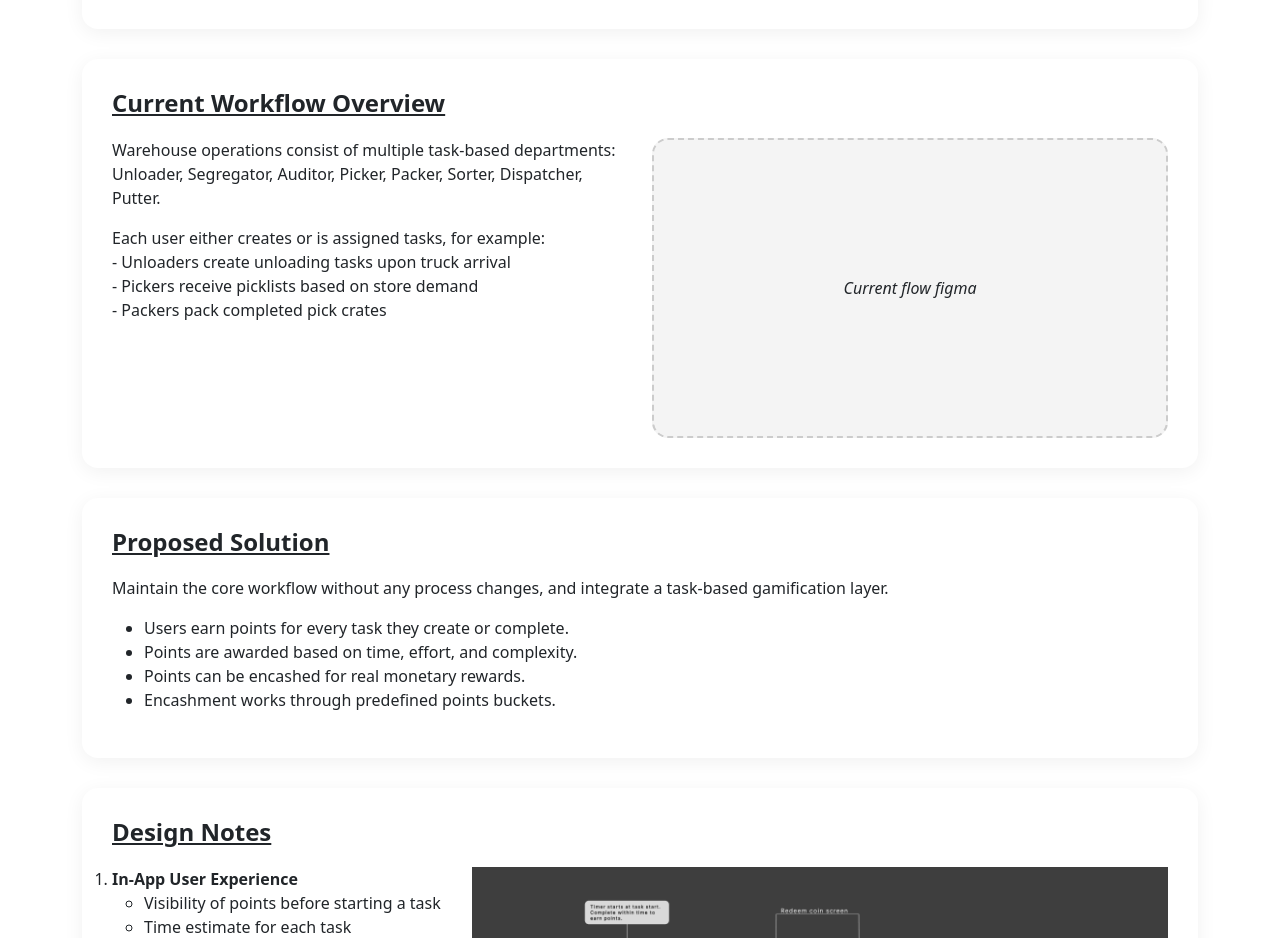
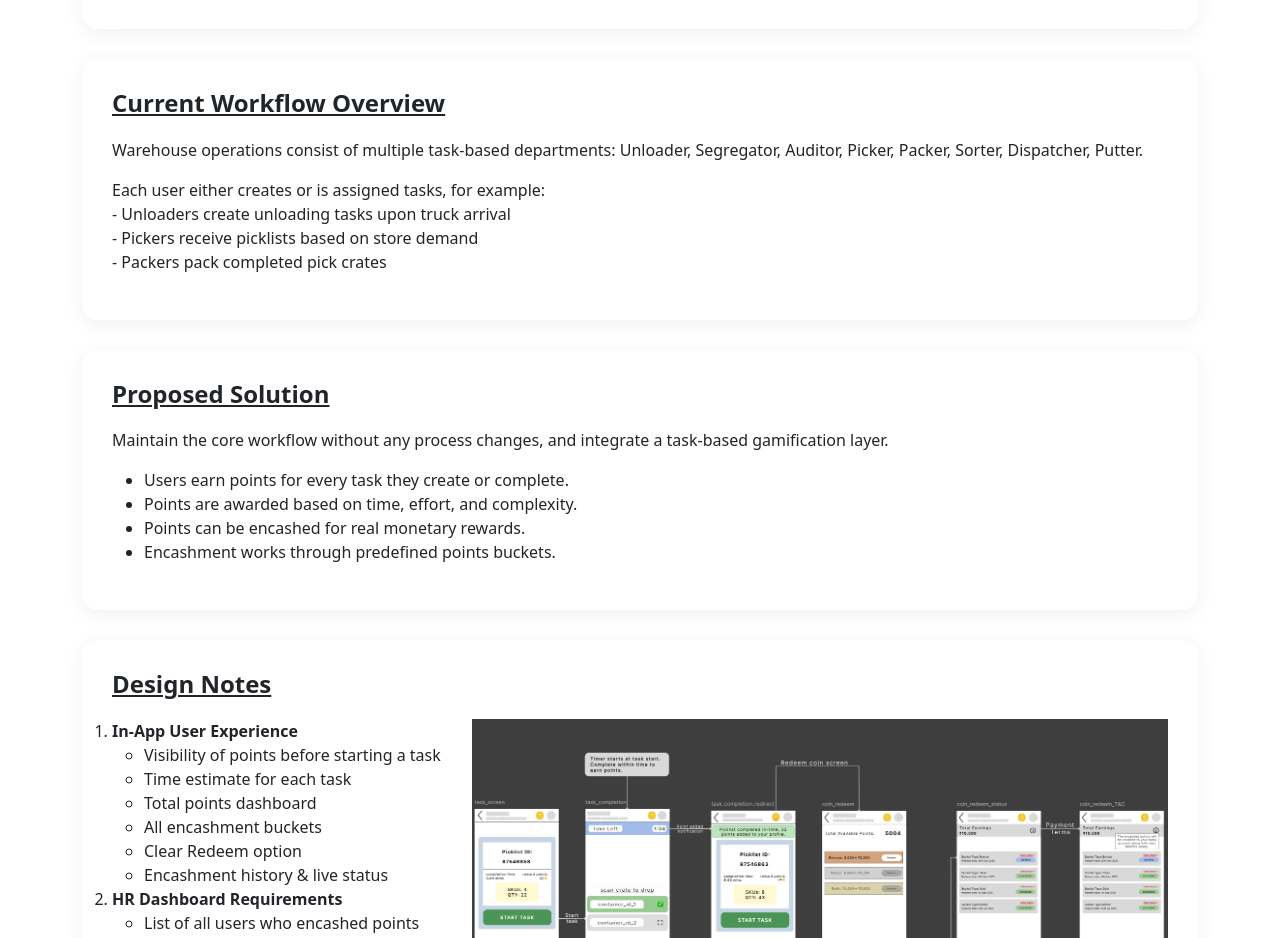
Before and after one commit to mukul-pixel/Portfolio, a React (Create React App) app in the folder my-portfolio/: page /warehouse-gamification in a window 1280 px wide. Shown: the part 1100-2038 px from the top of the page. Built offline with nearby package versions, Linux system fonts and the light colour scheme.

Commit message:
warehouse-gamification layout update

```diff
--- a/my-portfolio/src/Components/TLapp.js
+++ b/my-portfolio/src/Components/TLapp.js
@@ -83,7 +83,7 @@
         <section className="section-block">
           <h4 className="section-heading">Current Workflow Overview</h4>
           <div className="row">
-            <div className="col-md-6">
+            <div>
               <p>
                 Warehouse operations consist of multiple task-based departments:
                 Unloader, Segregator, Auditor, Picker, Packer, Sorter,
@@ -99,11 +99,11 @@
                 - Packers pack completed pick crates
               </p>
             </div>
-            <div className="col-md-6 text-center">
+            {/* <div className="col-md-6 text-center">
               <div className="figma-placeholder">
                 Current flow figma
               </div>
-            </div>
+            </div> */}
           </div>
         </section>
 
```
